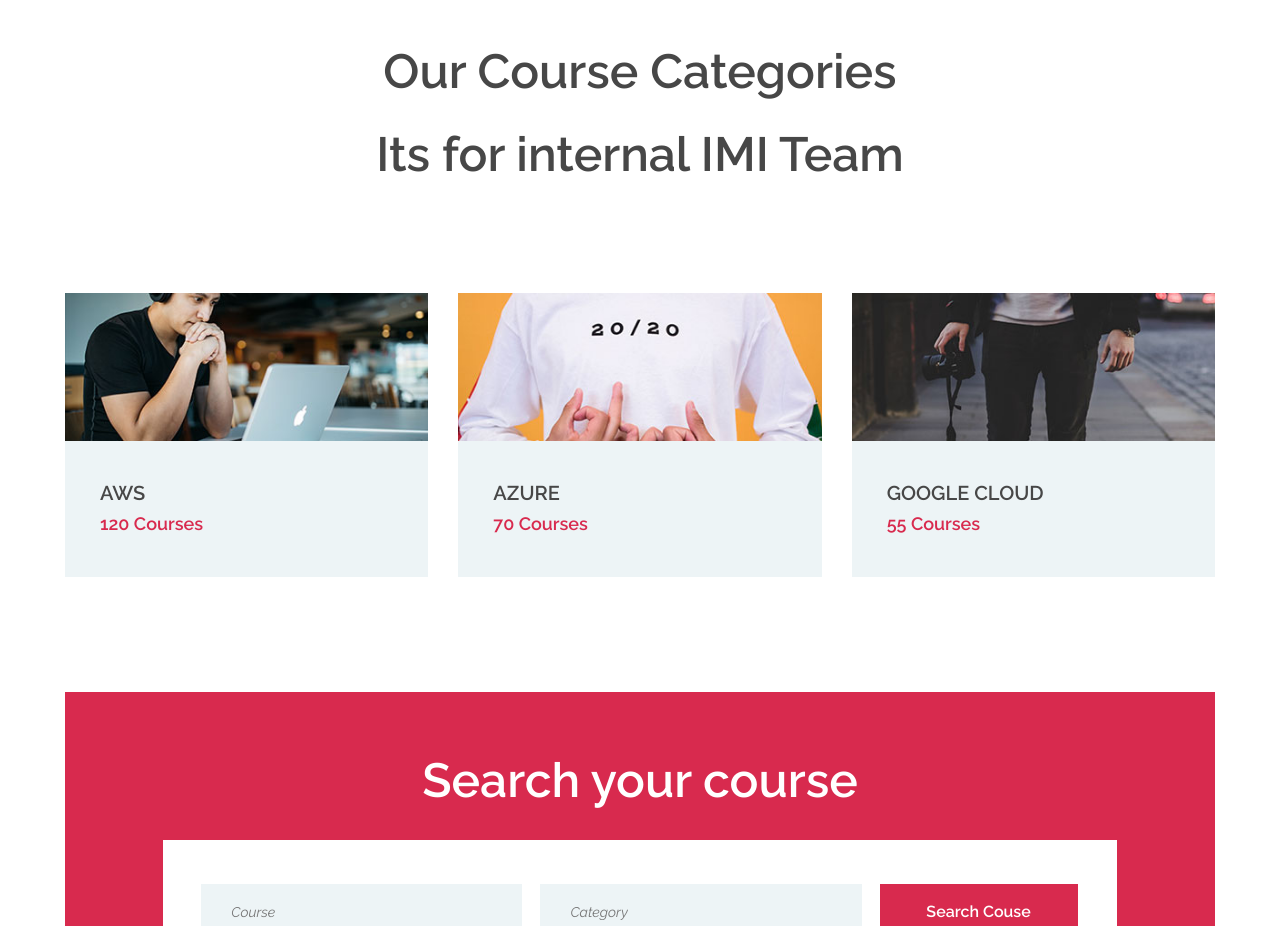
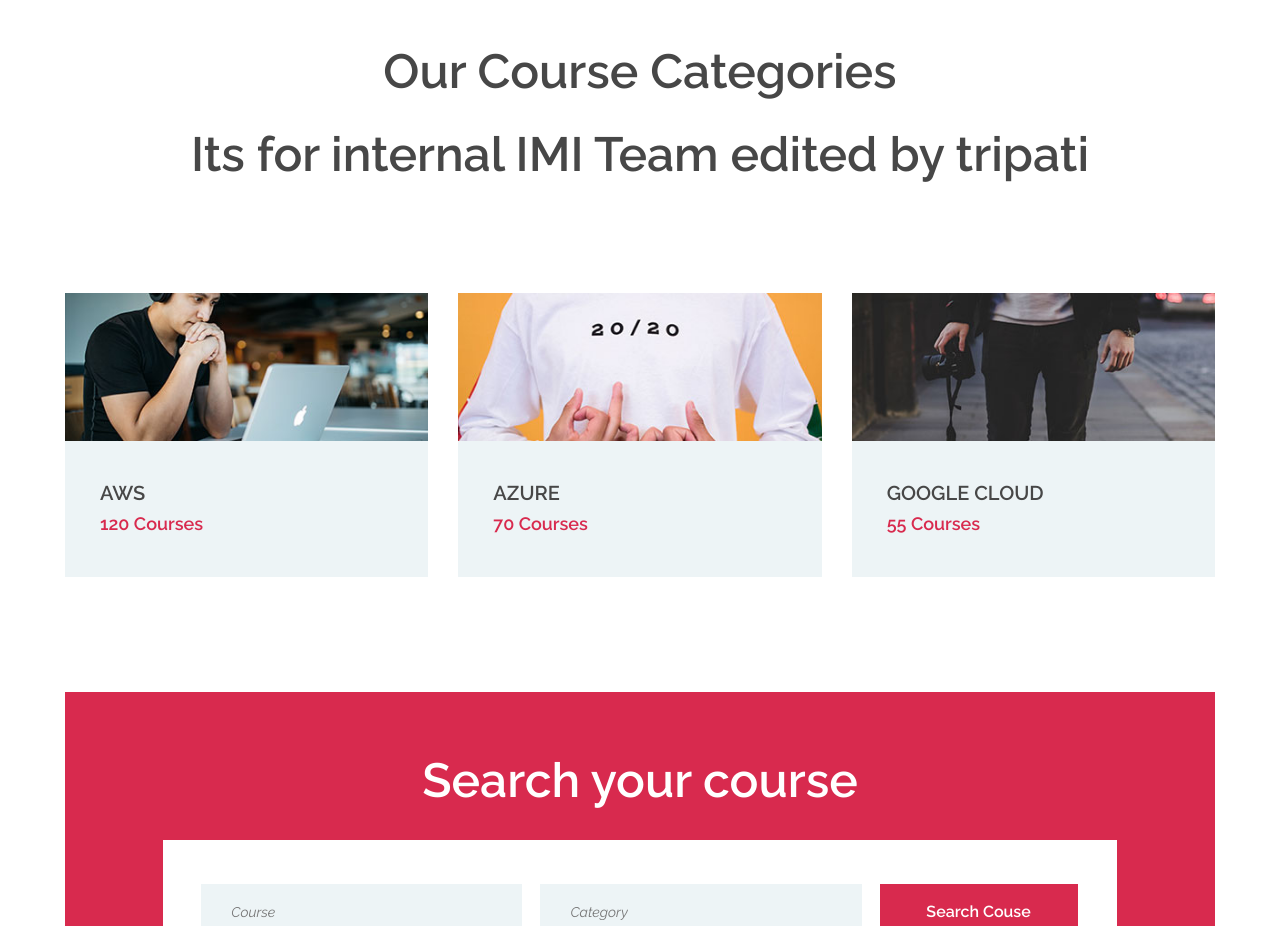
Before and after one commit to tripatro/democlasses, a plain HTML site: page index.html in a window 1280 px wide. Shown: the part 1020-1946 px from the top of the page. Drawn offline with Linux system fonts and the light colour scheme.

Commit message:
Update index.html

```diff
--- a/index.html
+++ b/index.html
@@ -86,7 +86,7 @@
 		<div class="container">
 			<div class="section-title">
 				<h2>Our Course Categories</h2>
-				<p> <h2>Its for internal IMI Team </h2></p>
+				<p> <h2>Its for internal IMI Team edited by tripati </h2></p>
 			</div>
 			<div class="row">
 				<!-- categorie -->
```
